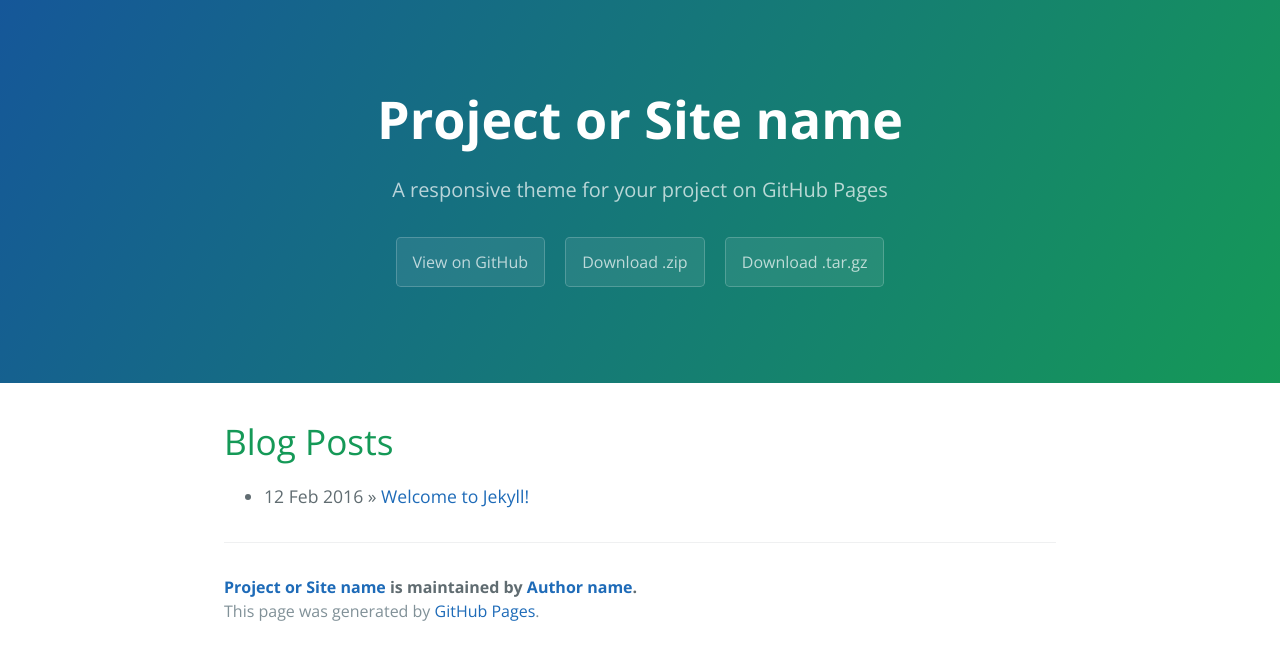
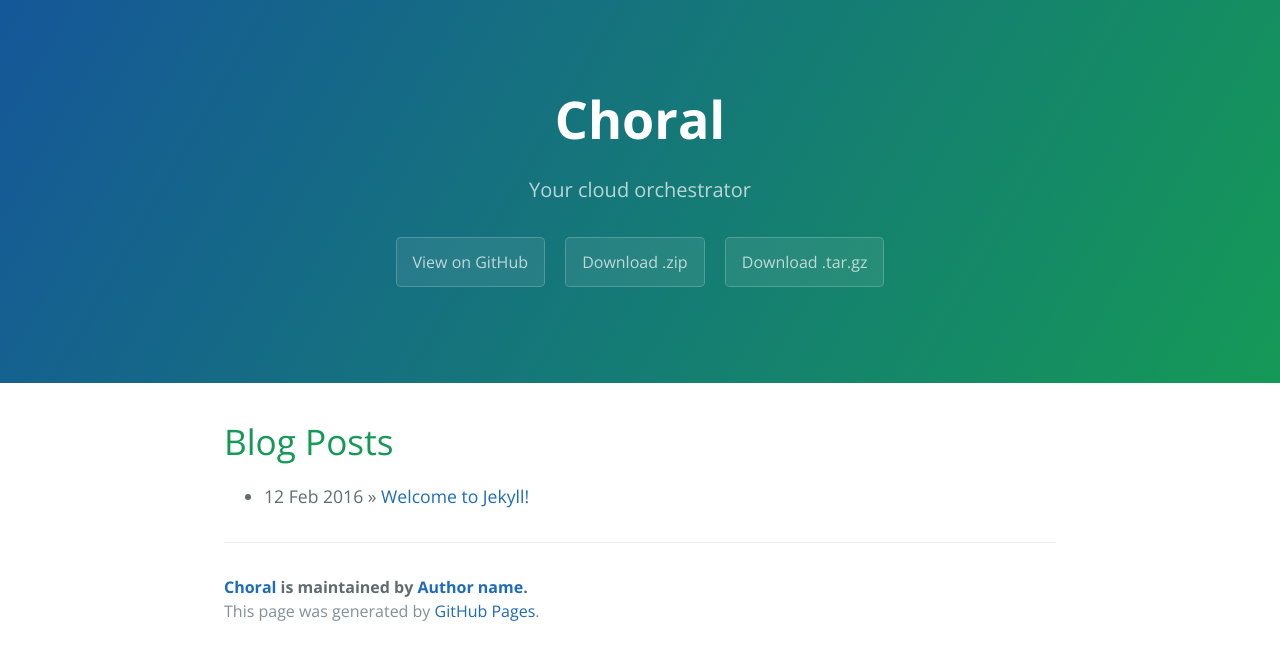
Before and after one commit to ChoralCloud/choralcloud.github.io, a Jekyll site: the page built from index.html, in a window 1280 px wide. Shown: the top 660 px of the page. Built offline with Jekyll 4.4.1, drawn with Linux system fonts in a browser that asks for light colours; the list of posts is cut into pages by our own code.

Commit message:
Change title

```diff
--- a/_config.yml
+++ b/_config.yml
@@ -1,8 +1,10 @@
 # Setup
-title:        Project or Site name
-tagline:      A responsive theme for your project on GitHub Pages
+title:        Choral
+tagline:      Your cloud orchestrator
 baseurl:      ""
 paginate:     1
+site:
+  name: Choral
 
 # About/contact
 author:
```
